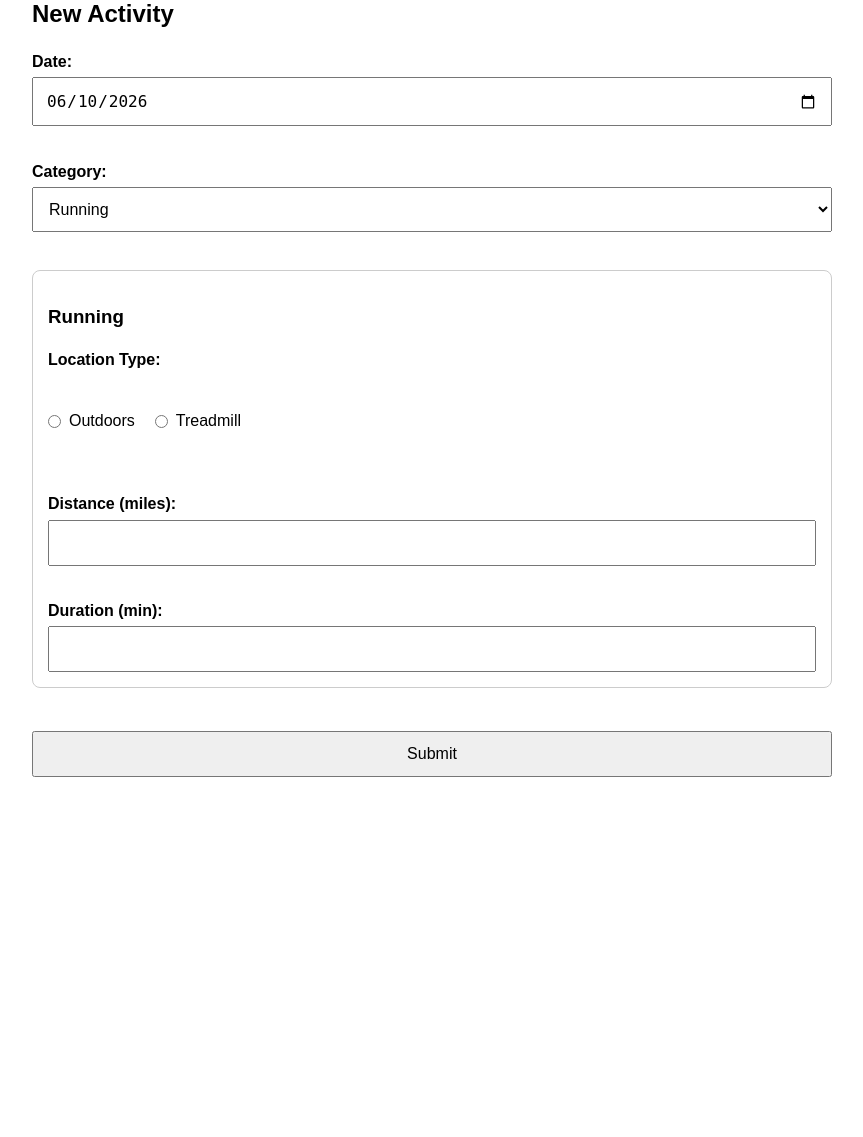
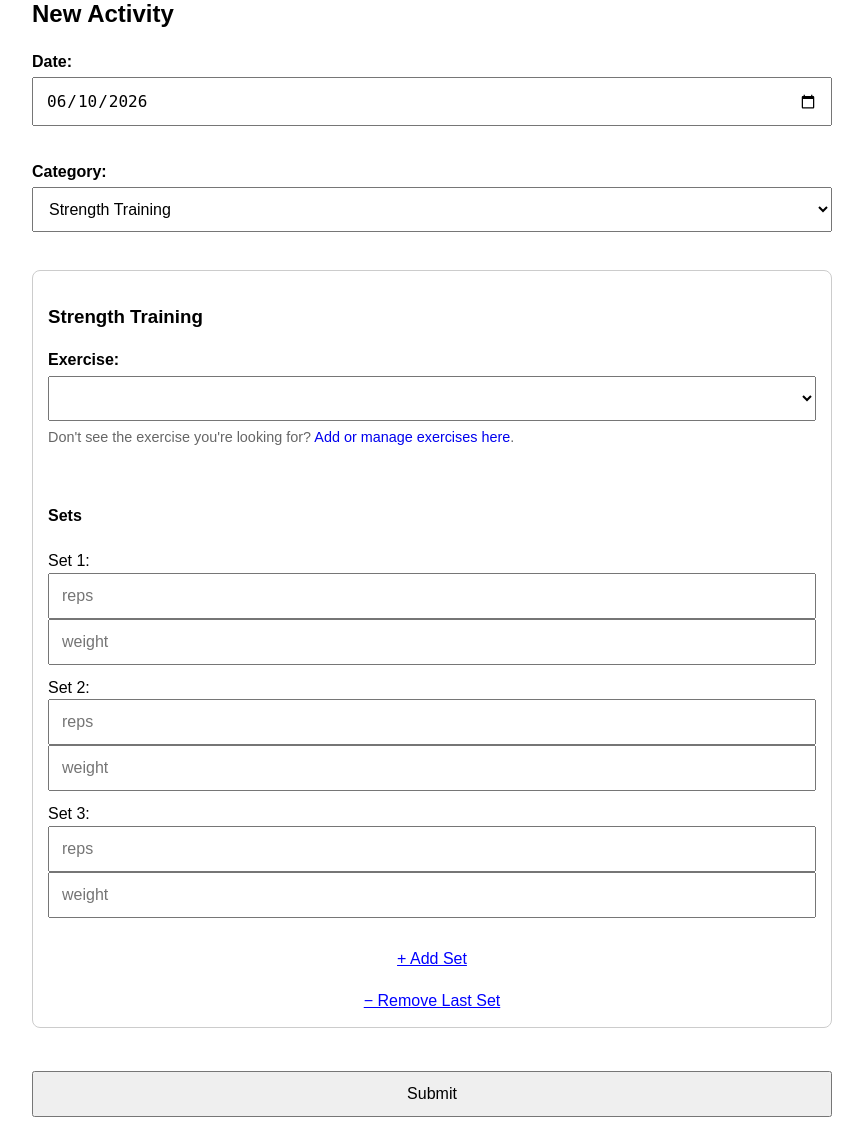
Before and after one commit to joshjohnstone/activity-tracker, a Flask app: page / in a window 1280 px wide. Shown: the part 195-1332 px from the top of the page, without its empty margins (208-1071 px from the left). Before the commit the page ends 972 px from the top, so only its background shows below. Run offline with Flask 3, Linux system fonts and the light colour scheme; a user stored in the database is signed in; tables that the repository leaves empty hold one stand-in row (values such as "Sample post"); lists and menus that the app fills with data are empty.

Commit message:
Various UI/UX improvements

```diff
--- a/app/routes.py
+++ b/app/routes.py
@@ -43,11 +43,12 @@ def submit():
 
         exercise = form.get("exercise")
 
+        reps_list = request.form.getlist("reps")
+        weight_list = request.form.getlist("weight")
+
         sets = []
 
-        for i in range(1, 4):
-            reps = form.get(f"reps_{i}")
-            weight = form.get(f"weight_{i}")
+        for reps, weight in zip(reps_list, weight_list):
 
             if reps or weight:
                 sets.append({
@@ -64,12 +65,15 @@ def submit():
     elif category == "Running":
         try:
             distance = float(form.get("distance", 0))
-            duration = float(form.get("duration", 0))
+            duration_str = float(form.get("duration", "0:00"))
+
+            minutes, seconds = duration_str.split(":")
+            duration = (60 * minutes) + seconds
 
             # pace = minutes per mile
             pace = None
             if distance > 0:
-                pace = duration / distance
+                pace = duration / distance / 60
 
             details = {
                 "distance": distance,
--- a/static/style.css
+++ b/static/style.css
@@ -189,6 +189,38 @@ td {
     margin-left: 6px;
 }
 
+.helper-text {
+    margin-top: 6px;
+    font-size: 0.9em;
+    color: #666;
+}
+
+.helper-text a {
+    text-decoration: none;
+}
+
+.helper-text a:hover {
+    text-decoration: underline;
+}
+
+.set-row {
+    margin-bottom: 8px;
+}
+
+.remove-set-btn {
+    margin-left: 8px;
+}
+
+.control-link {
+    background: none;
+    border: none;
+    padding: 0;
+    color: blue;
+    text-decoration: underline;
+    cursor: pointer;
+    font: inherit;
+}
+
 /* Mobile tweaks */
 
 @media (max-width: 600px) {
--- a/templates/index.html
+++ b/templates/index.html
@@ -25,7 +25,7 @@
     <label for="category">Category:</label>
     <select id="category" name="category">
         <option value="Running">Running</option>
-        <option value="Strength">Strength Training</option>
+        <option value="Strength" selected>Strength Training</option>
         <option value="Mobility">Mobility</option>
     </select>
 
@@ -55,12 +55,16 @@
         <br><br>
 
         <label>Distance (miles):</label>
-        <input type="number" step="0.01" name="distance">
+        <input type="number" step="0.01" name="distance", placeholder=0.00>
 
         <br><br>
-
-        <label>Duration (min):</label>
-        <input type="number" name="duration">
+        <label>Duration (mm:ss):</label>
+        <input
+            type="text"
+            name="duration"
+            placeholder="00:00"
+            pattern="[0-9]+:[0-5][0-9]"
+        >
     </div>
 
     <!-- STRENGTH FIELDS -->
@@ -90,27 +94,44 @@
 
         </select>
 
-        <br><br>
+        <p class="helper-text">
+            Don't see the exercise you're looking for?
+            <a href="{{ url_for('main.exercises') }}">Add or manage exercises here</a>.
+        </p>
+
+        <br>
 
         <h4>Sets</h4>
 
-        <div>
-            Set 1:
-            <input type="number" name="reps_1" placeholder="reps">
-            <input type="number" name="weight_1" placeholder="weight">
+        <div id="sets-container">
+
+            <div class="set-row">
+                <span class="set-label">Set 1:</span>
+                <input type="number" name="reps" placeholder="reps" inputmode="numeric">
+                <input type="number" name="weight" placeholder="weight" inputmode="numeric">
+            </div>
+
+            <div class="set-row">
+                <span class="set-label">Set 2:</span>
+                <input type="number" name="reps" placeholder="reps" inputmode="numeric">
+                <input type="number" name="weight" placeholder="weight" inputmode="numeric">
+            </div>
+
+            <div class="set-row">
+                <span class="set-label">Set 3:</span>
+                <input type="number" name="reps" placeholder="reps" inputmode="numeric">
+                <input type="number" name="weight" placeholder="weight" inputmode="numeric">
+            </div>
+
         </div>
 
-        <div>
-            Set 2:
-            <input type="number" name="reps_2" placeholder="reps">
-            <input type="number" name="weight_2" placeholder="weight">
-        </div>
+        <button type="button" id="add-set-btn", class="control-link">
+            + Add Set
+        </button>
 
-        <div>
-            Set 3:
-            <input type="number" name="reps_3" placeholder="reps">
-            <input type="number" name="weight_3" placeholder="weight">
-        </div>
+        <button type="button" id="remove-set-btn", class="control-link">
+            − Remove Last Set
+        </button>
 
     </div>
 
@@ -197,4 +218,100 @@ select.addEventListener("input", function (e) {
 });
 </script>
 
+<script>
+
+function updateSetButtons() {
+
+    const count =
+        document.querySelectorAll(".set-row").length;
+
+    document.getElementById("remove-set-btn").style.display =
+        count > 1 ? "inline" : "none";
+    }
+
+function renumberSets() {
+
+    const rows = document.querySelectorAll(".set-row");
+
+    rows.forEach((row, index) => {
+        row.querySelector(".set-label").textContent =
+            `Set ${index + 1}:`;
+    });
+
+}
+
+document
+    .getElementById("add-set-btn")
+    .addEventListener("click", function() {
+
+        const container =
+            document.getElementById("sets-container");
+
+        const setNumber =
+            container.querySelectorAll(".set-row").length + 1;
+
+        const row = document.createElement("div");
+
+        row.className = "set-row";
+
+        row.innerHTML = `
+            <span class="set-label">
+                Set ${setNumber}:
+            </span>
+
+            <input type="number"
+                   name="reps"
+                   placeholder="reps">
+
+            <input type="number"
+                   name="weight"
+                   placeholder="weight">
+        `;
+
+        container.appendChild(row);
+
+        updateSetButtons();
+    });
+
+document
+    .getElementById("sets-container")
+    .addEventListener("click", function(e) {
+
+        if (!e.target.classList.contains("remove-set-btn")) {
+            return;
+        }
+
+        const rows =
+            document.querySelectorAll(".set-row");
+
+        if (rows.length === 1) {
+            return;
+        }
+
+        e.target.closest(".set-row").remove();
+
+        renumberSets();
+
+    });
+
+document
+    .getElementById("remove-set-btn")
+    .addEventListener("click", function() {
+
+        const rows =
+            document.querySelectorAll(".set-row");
+
+        if (rows.length <= 1) {
+            return;
+        }
+
+        rows[rows.length - 1].remove();
+
+        renumberSets();
+        updateSetButtons();
+    });
+
+updateSetButtons();
+</script>
+
 {% endblock %}
```
Also changed, not shown: migrations/versions/d0a1cdaa4323_fresh_initial_schema.py (renamed from migrations/versions/d7cc83a70df9_fresh_reset_of_db_with_user_ownership.py, +5 -6 lines).
